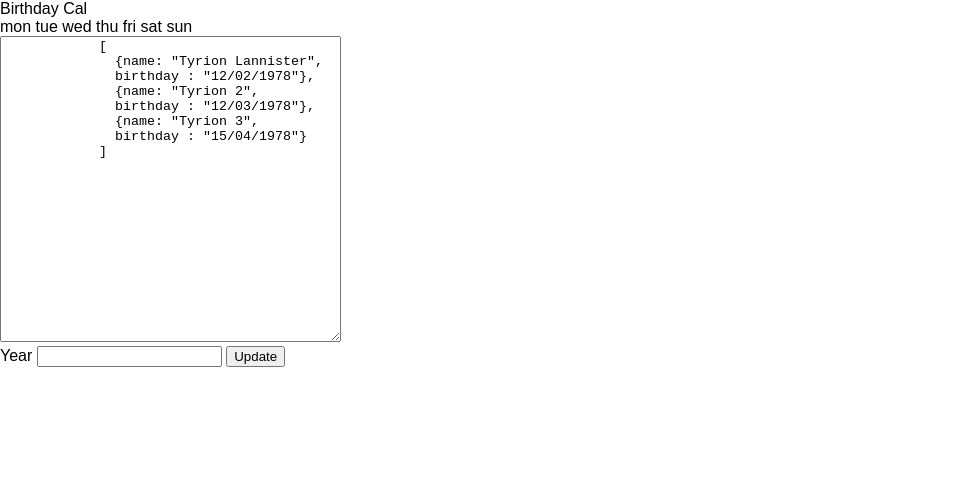
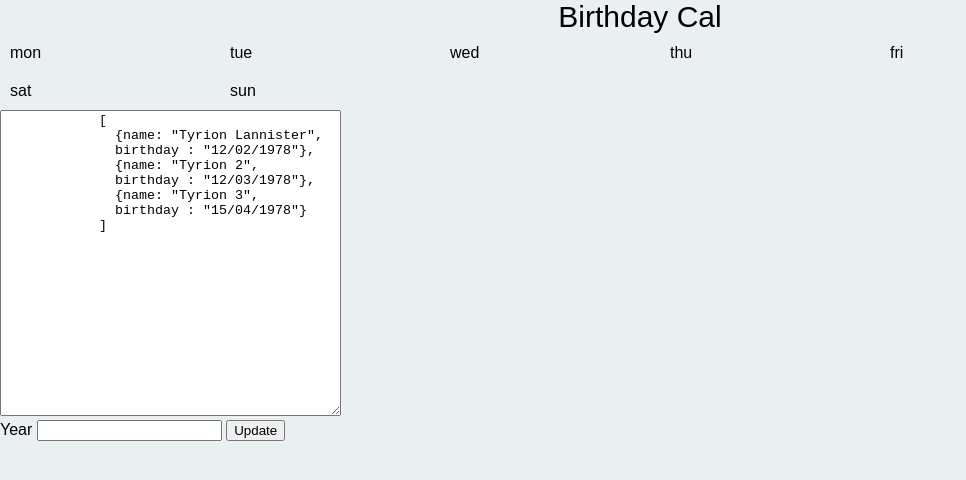
Before and after one commit to mdheerajprdxn/birthday-calendar, a plain HTML site: page index.html in a window 1280 px wide. Shown: the whole page, without its empty margins (0-966 px from the left). Drawn offline with Linux system fonts and the light colour scheme.

Commit message:
[css] calendar style added

```diff
--- a/assets/css/style.css
+++ b/assets/css/style.css
@@ -103,11 +103,19 @@ li {
   width: 86%;
   margin: 0 auto;
 }
+
+body {
+  background-color: #EAF0F2;
+}
+
 /*=================================
   Header styling starts here
 =================================*/
 
-
+h1{
+  font-size: 30px;
+  text-align: center;
+}
 
 
 
@@ -120,7 +128,32 @@ li {
   main styling starts here
 =================================*/
 
+/* Calendar */
 
+.calendar ul {
+  display: flex;
+  flex-wrap: wrap;
+}
+
+.calendar li {
+  flex-basis: 200px;
+  margin: 10px;
+  border-radius: 5px;
+  overflow: hidden;
+}
+
+.calendar li h3{
+  padding: 10px;
+  background-color: #AB9EEE;
+  color: #fff;
+  text-align: end;
+  text-transform: uppercase;
+
+}
+
+.birthdays {
+  background-color: #fff;
+}
 
 
 
```
